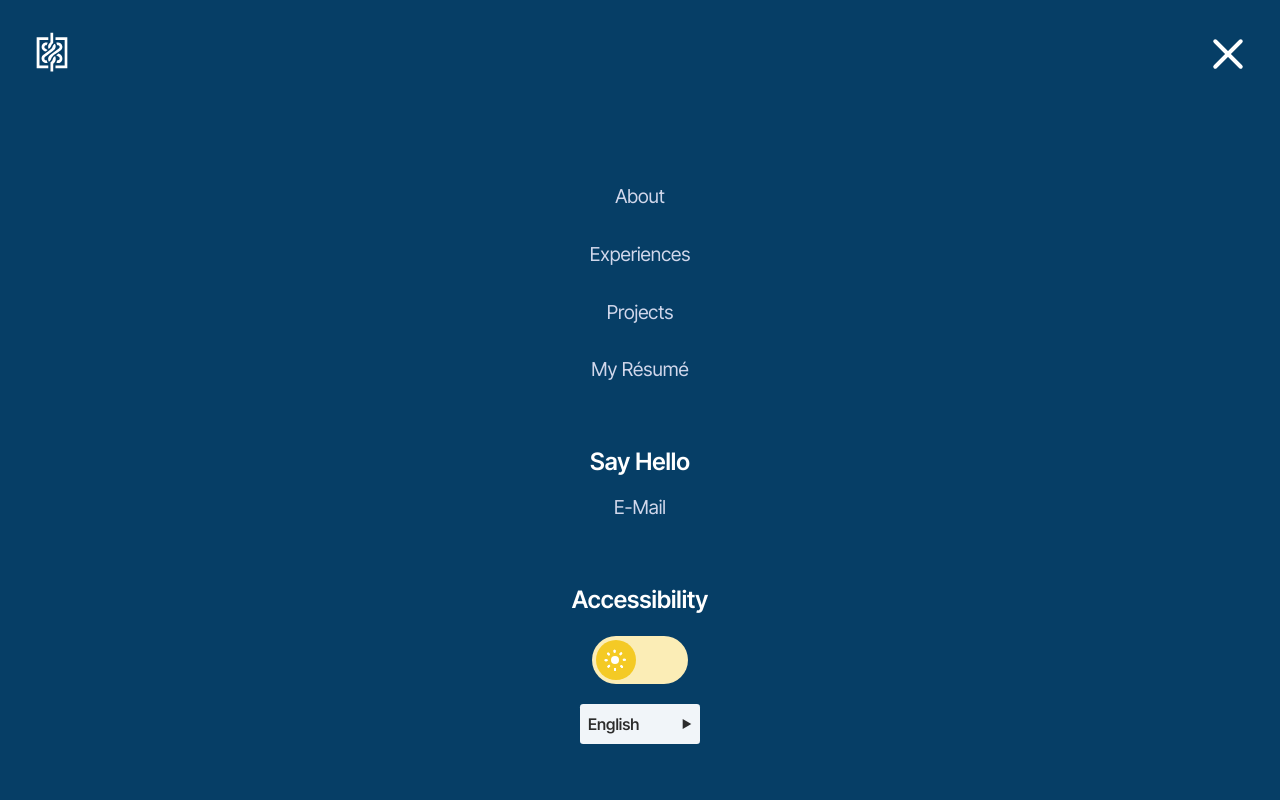
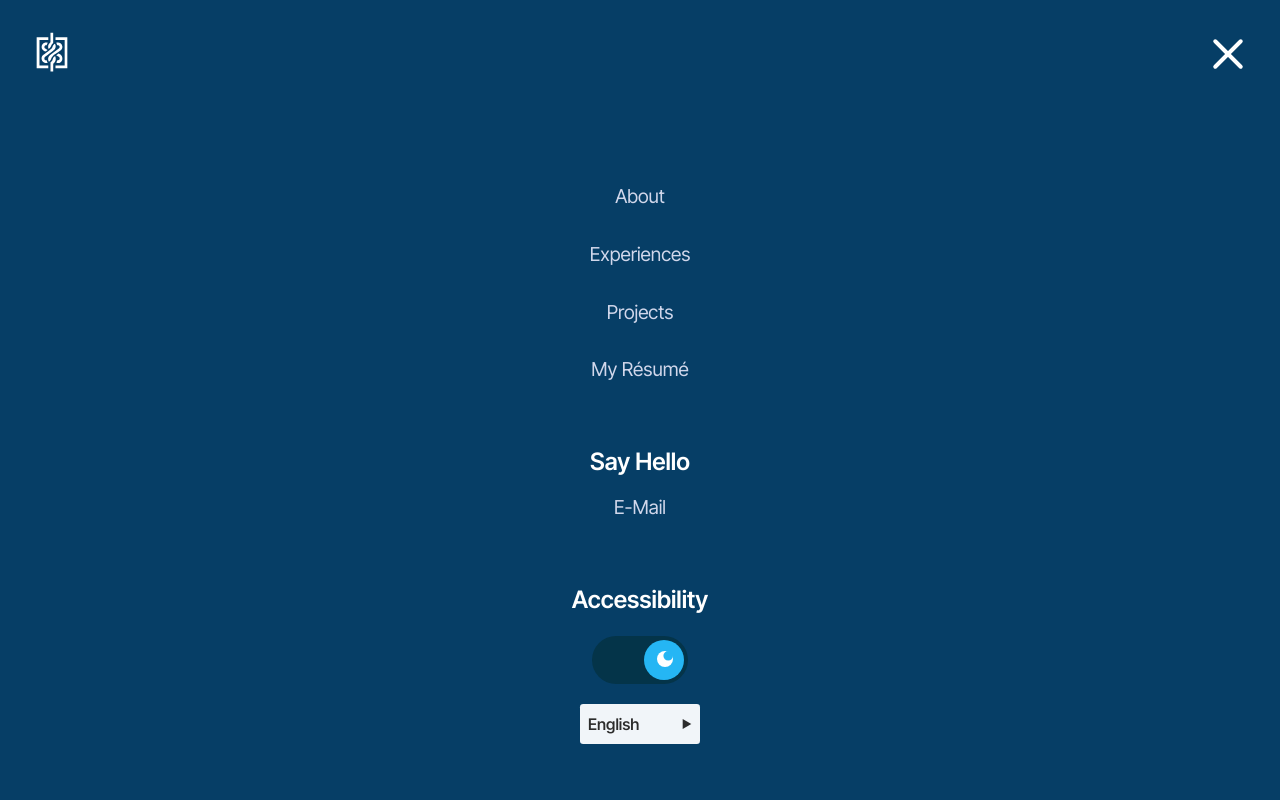
Before and after one commit to harry-fruit/my-portfolio, a Next.js app: page /en in a window 1280 px wide. Both pictures are taken after a click on the element 1228 px from the left and 52 px from the top of the page. Shown: the top 800 px of the page. Built offline with nearby package versions, Linux system fonts and the light colour scheme.

Commit message:
fix-style: fix theme glitches

```diff
--- a/src/components/sections/contact/Contact.tsx
+++ b/src/components/sections/contact/Contact.tsx
@@ -1,3 +1,4 @@
+import style from "@/styles/contact.module.scss";
 import { Form } from "@/components/sections/contact/form/Form";
 import { FadeIn } from "@/components/shared/FadeIn";
 import { useTranslations } from "next-intl";
@@ -7,7 +8,7 @@ export const Contact = () => {
   return (
     <div
       id="contact"
-      className="bg-primary-100/25 dark:bg-slate-950/20 py-4 px-4 w-full min-h-[90vh] flex flex-col items-center justify-center"
+      className={`py-4 px-4 w-full min-h-[90vh] flex flex-col items-center justify-center ${style.contactContainer}`}
     >
       <FadeIn
         duration={2000}
--- a/src/components/sections/experiences/Experiences.tsx
+++ b/src/components/sections/experiences/Experiences.tsx
@@ -15,12 +15,10 @@ import Link from "next/link";
 export const Experience = ({ locale }: { locale: string }): JSX.Element => {
   const t = useTranslations("experiences");
   return (
-    <FadeIn threshold={0.1}>
+    <FadeIn threshold={0.05} className={style.experiencesContainer}>
       <section
         id={"experiences"}
-        className={
-          "bg-primary-100/60 dark:bg-slate-950/20 flex flex-col items-center py-4 md:py-8 xl:py-10"
-        }
+        className={"flex flex-col items-center pt-4 md:pt-8 xl:pt-10"}
       >
         <SectionHeaderContainer className="px-4">
           <SectionTitle text={t("title")} className="text-primary-gradient" />
@@ -74,13 +72,18 @@ export const Experience = ({ locale }: { locale: string }): JSX.Element => {
           className={`w-full ${style.resumeContainer}`}
           title={t("resume.title")}
         >
-          <FadeIn threshold={0.25} className="w-full flex flex-col gap-3 justify-center items-center bg-primary-600 dark:bg-slate-950/90 py-12">
+          <FadeIn
+            threshold={0.25}
+            className="w-full flex flex-col gap-3 justify-center items-center bg-primary-600 dark:bg-slate-950/90 py-12"
+          >
             <DocumentIcon
               width="40"
               height="40"
               className="text-title-dark font-bold"
             />
-            <p className="text-title-dark capitalize font-bold text-lg">{t("resume.text")}</p>
+            <p className="text-title-dark capitalize font-bold text-lg">
+              {t("resume.text")}
+            </p>
           </FadeIn>
         </Link>
       </section>
--- a/src/components/sections/projects/Projects.tsx
+++ b/src/components/sections/projects/Projects.tsx
@@ -1,3 +1,4 @@
+import style from "@/styles/projects.module.scss";
 import {
   SectionHeaderContainer,
   SectionSubtitle,
@@ -123,7 +124,7 @@ const cards: CardsData[] = [
 export const Projects: React.FC = (): JSX.Element => {
   const t = useTranslations("projects");
   return (
-    <FadeIn threshold={0.15}>
+    <FadeIn threshold={0.15} className={style.projectsContainer}>
       <section
         id={"projects"}
         className={"flex flex-col items-center py-6 md:py-8 lg:pb-36 lg:pt-20"}
--- a/src/components/theme-toggle/ThemeToggle.tsx
+++ b/src/components/theme-toggle/ThemeToggle.tsx
@@ -1,6 +1,7 @@
 "use client";
 
 import style from "@/styles/theme-toggle.module.scss";
+import { getNewTheme, getTheme } from "@/util/getTheme";
 import { useTranslations } from "next-intl";
 import { useTheme } from "next-themes";
 
@@ -8,7 +9,7 @@ export const ThemeToggle = () => {
   const { theme, setTheme } = useTheme();
   const t = useTranslations("navbar");
   const toggle = () => {
-    const newTheme = theme === "light" ? "dark" : "light";
+    const newTheme = getNewTheme(theme);
     setTheme(newTheme);
   };
 
@@ -21,11 +22,11 @@ export const ThemeToggle = () => {
           type="checkbox"
           role="switch"
           name="theme"
-          value={theme}
-          checked={theme == "dark"}
+          value={getTheme(theme)}
+          checked={getTheme(theme) == "dark"}
           onChange={toggle}
           title={
-            theme === "dark"
+            getTheme(theme) === "dark"
               ? t("accessibility.theme.light")
               : t("accessibility.theme.dark")
           }
--- a/src/styles/about.module.scss
+++ b/src/styles/about.module.scss
@@ -1,4 +1,8 @@
+@import "./mixins.scss";
+
 .aboutContainer {
+    @include section-box-shadow(rgba(0, 0, 0, .35), 8px, .3px, 0.35);
+    background-color: var(--bg-primary-color);
     display: grid;
     row-gap: 5vh;
     grid-template: auto auto auto / 1fr;
@@ -40,3 +44,10 @@
             'txt picture';
     }
 }
+
+
+:global(html.dark) {
+    .aboutContainer {
+        @include section-box-shadow;
+    }
+}
--- /dev/null
+++ b/src/styles/contact.module.scss
@@ -0,0 +1,3 @@
+.contactContainer {
+    background-color: var(--bg-secondary-color);
+}
--- a/src/styles/dropdown.module.scss
+++ b/src/styles/dropdown.module.scss
@@ -45,7 +45,7 @@
 
     .dropdownItem[data-selected="true"] {
       color: white;
-      background-color: var(--primary-color-900);
+      background-color: rgb(var(--primary-color-900));
     }
   }
 
--- a/src/styles/experiences.module.scss
+++ b/src/styles/experiences.module.scss
@@ -1,5 +1,9 @@
 $primary-color: #109AFF;
 $primary-color-hover: scale-color($primary-color, $lightness: 32%);
+
+.experiencesContainer {
+    background-color: var(--bg-secondary-color);
+}
 
 .headerTitle {
     text-align: center;
--- a/src/styles/globals.scss
+++ b/src/styles/globals.scss
@@ -13,27 +13,27 @@
   --foreground-rgb: 0, 0, 0;
 
   // COLORS PALLETE
-  --primary-color-100: #cfebff;
-  --primary-color-200: #9fd7ff;
-  --primary-color-300: #70c2ff;
-  --primary-color-400: #40aeff;
-  --primary-color-500: #109aff;
-  --primary-color-600: #0d7bcc;
-  --primary-color-700: #0a5c99;
-  --primary-color-800: #063e66;
-  --primary-color-900: #031f33;
+  --primary-color-100: 207, 235, 255;
+  --primary-color-200: 159, 215, 255;
+  --primary-color-300: 112, 194, 255;
+  --primary-color-400: 64, 174, 255;
+  --primary-color-500: 16, 154, 255;
+  --primary-color-600: 13, 123, 204;
+  --primary-color-700: 10, 92, 153;
+  --primary-color-800: 6, 62, 102;
+  --primary-color-900: 3, 31, 51;
 
-  --slate-color-50: #f8fafc;
-  --slate-color-100: #f1f5f9;
-  --slate-color-200: #e2e8f0;
-  --slate-color-300: #cbd5e1;
-  --slate-color-400: #94a3b8;
-  --slate-color-500: #64748b;
-  --slate-color-600: #475569;
-  --slate-color-700: #334155;
-  --slate-color-800: #1e293b;
-  --slate-color-900: #0f172a;
-  --slate-color-950: #020617;
+  --slate-color-50: 248, 250, 252;
+  --slate-color-100: 241, 245, 249;
+  --slate-color-200: 226, 232, 240;
+  --slate-color-300: 203, 213, 225;
+  --slate-color-400: 148, 163, 184;
+  --slate-color-500: 100, 116, 139;
+  --slate-color-600: 71, 85, 105;
+  --slate-color-700: 51, 65, 85;
+  --slate-color-800: 30, 41, 59;
+  --slate-color-900: 15, 23, 42;
+  --slate-color-950: 2, 6, 23;
 
   // MY VARIABLES
   --text-color-3: #5f5f66;
@@ -44,7 +44,10 @@
   --input-text-color: #2c2c2c;
   --input-placeholder-color: #5f5f66;
 
-  --navbar-bg-color: var(--primary-color-800);
+  --navbar-bg-color: rgb(var(--primary-color-800));
+
+  --bg-primary-color: rgb(var(--slate-color-50));
+  --bg-secondary-color: rgba(var(--primary-color-100), .6);
 }
 
 html.dark {
@@ -56,7 +59,10 @@ html.dark {
   --input-text-color: #f1f5f9;
   --input-placeholder-color: #b8b9d1;
 
-  --navbar-bg-color: var(--slate-color-950);
+  --navbar-bg-color: rgb(var(--slate-color-950));
+
+  --bg-primary-color: rgba(var(--slate-color-900), .55);
+  --bg-secondary-color: rgba(var(--slate-color-900), .95);
 
   h1 {
     @apply text-title-dark;
--- /dev/null
+++ b/src/styles/mixins.scss
@@ -0,0 +1,7 @@
+@mixin section-box-shadow($color: rgba(0, 0, 0, .35), $blur: 8px, $spread: 2px, $opacity: 0.35) {
+  $rgbaColor: if(type-of($color) == color, $color, rgba($color, 1)); // Check if $color is a color, otherwise convert to rgba
+
+  -webkit-box-shadow: inset 0px 0px $blur $spread $rgbaColor;
+  -moz-box-shadow: inset 0px 0px $blur $spread $rgbaColor;
+  box-shadow: inset 0px 0px $blur $spread $rgbaColor;
+}
--- /dev/null
+++ b/src/styles/projects.module.scss
@@ -0,0 +1,12 @@
+@import "./mixins.scss";
+
+.projectsContainer {
+    background-color: var(--bg-primary-color);
+    @include section-box-shadow(rgba(0, 0, 0, .35), 8px, .3px, 0.35);
+}
+
+:global(html.dark) {
+    .projectsContainer {
+        @include section-box-shadow;
+    }
+}
--- /dev/null
+++ b/src/util/getTheme.ts
@@ -0,0 +1,21 @@
+export const getSystemTheme = (): "dark" | "light" => {
+    const html = document.querySelector("html");
+
+    if (html) {
+        html.classList.contains("dark");
+        return "dark";
+    }
+
+    return "light";
+};
+
+export const getNewTheme = (theme?: string): "dark" | "light" => {
+    if (!theme || theme === "system") theme = getSystemTheme();
+    return theme === "dark" ? "light" : "dark";
+};
+
+
+export const getTheme = (theme?:string): "dark" | "light" => {
+    if (!theme || theme === "system") return getSystemTheme();
+    return theme as "dark" | "light";
+};
```
